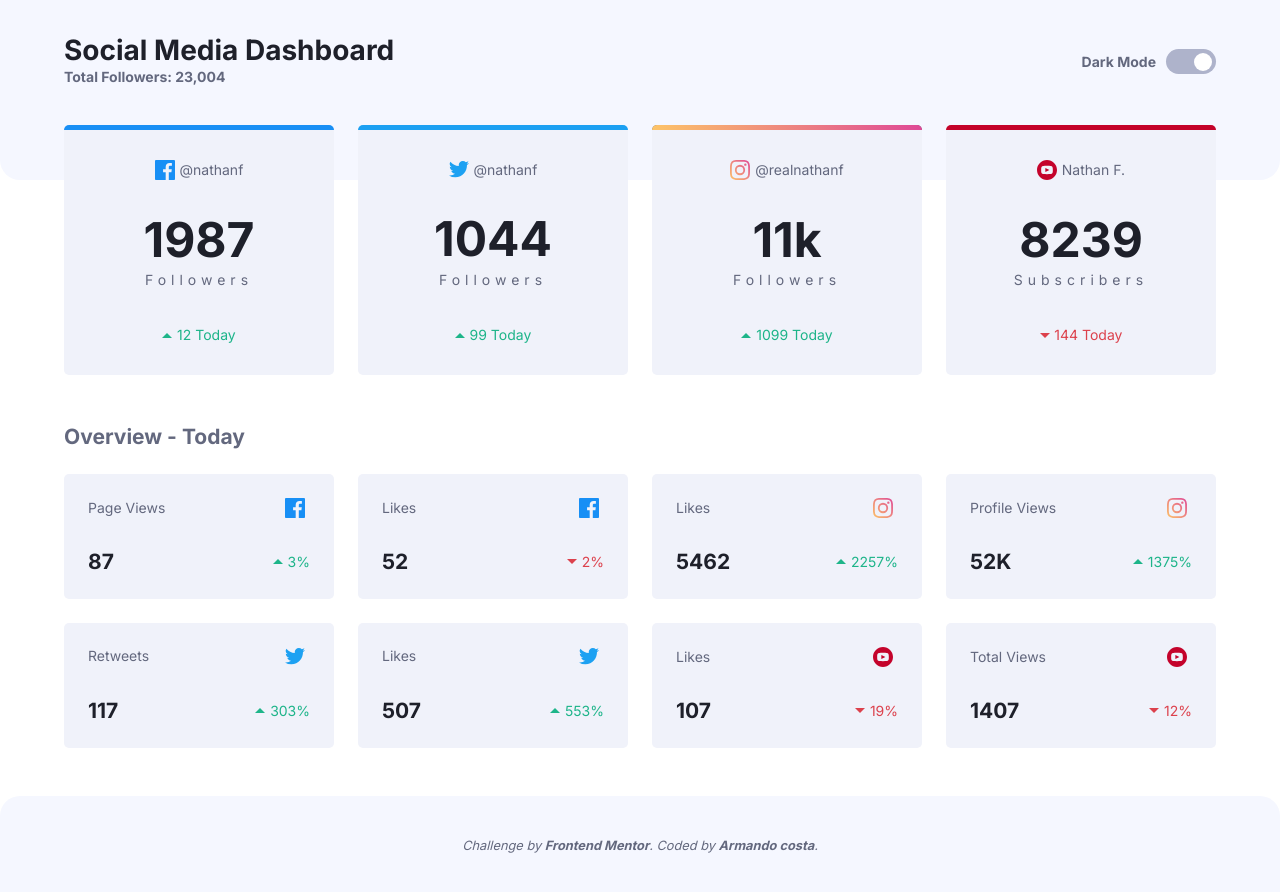
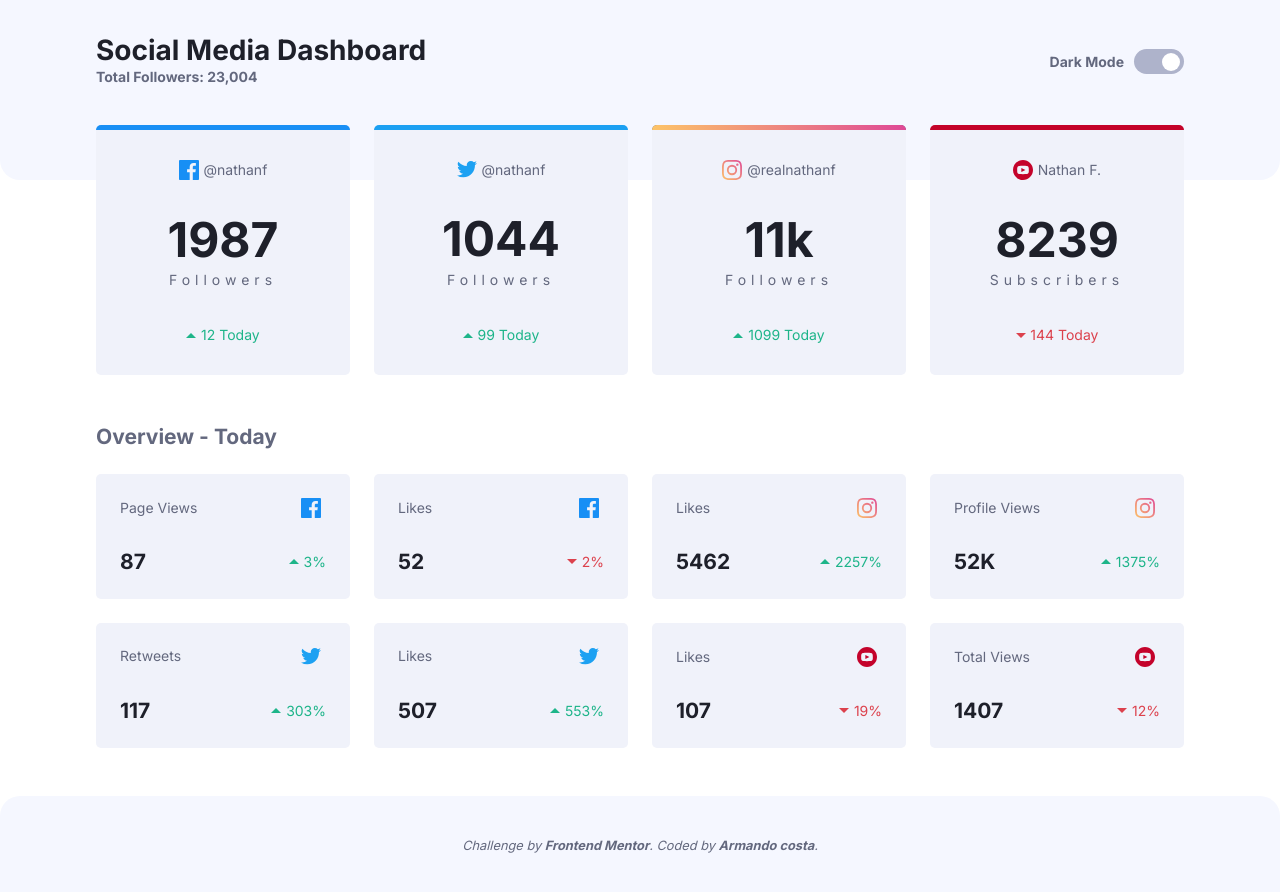
Before and after one commit to Costa0910/social-media-dashboard, a plain HTML site: page index.html in a window 1280 px wide. Drawn offline with Linux system fonts and the light colour scheme.

Commit message:
added screenshot and Readme file

```diff
--- a/css/responsive.css
+++ b/css/responsive.css
@@ -1,7 +1,7 @@
 /* Media Queries */
 
 /* Media QUERY FOR TABLE */
-@media only screen and (min-width: 575px) and (max-width: 875px) {
+@media only screen and (min-width: 575px) and (max-width: 975px) {
 
   .header {
     height: 180px;
@@ -31,13 +31,12 @@
 
 
 /* Media QUERY FOR DESKTOP */
-@media only screen and (min-width: 875px) {
-    /* .wrapper,
+@media only screen and (min-width: 976px) {
+    .wrapper,
     .average__stats,
     .today__stats {
-      width: 80%;
-      border: 1px solid red;
-    } */
+      width: 85%;
+    }
 
     .header {
       height: 180px;
--- a/css/style.css
+++ b/css/style.css
@@ -72,11 +72,12 @@
 /* =========== styling main content ========= */
 
 .main_content {
-  width: 90%;
+  width: 100%;
   margin: -55px auto 0;
 }
 
 .average__stats {
+  width: 90%;
   display: grid;
   row-gap: 1.5rem;
 }
@@ -173,6 +174,7 @@
 /* =========== styling Today Stats ========= */
 
 .today__stats {
+  width: 90%;
   margin-top: 3rem;
   margin-bottom: 3rem;
 }
```
Also changed, not shown: css/base.css (+1 -21 lines), img/dark.png (added), img/light.png (added), 3 other files.
